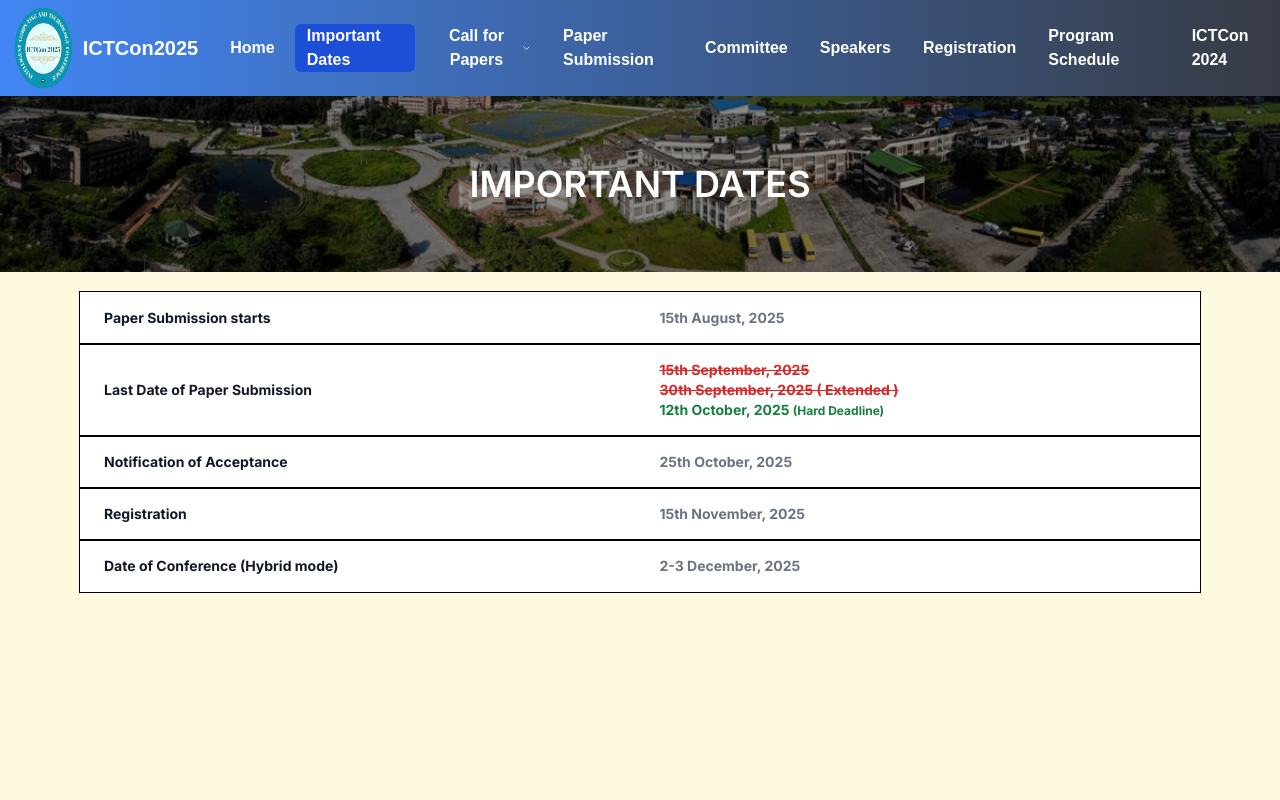
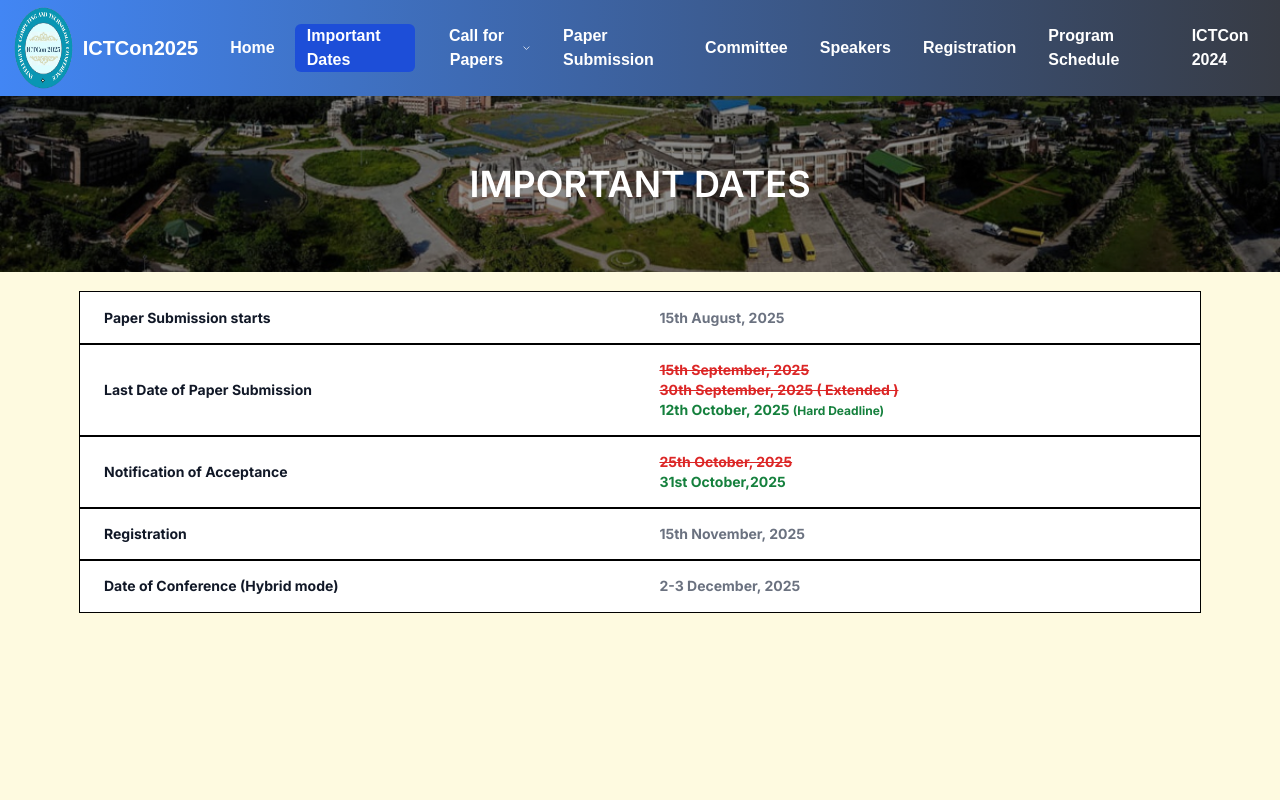
Before and after one commit to ictcon-cit/ictcon_2026, a Next.js app: page /dates in a window 1280 px wide. Shown: the top 800 px of the page. Built offline with nearby package versions, Linux system fonts and the light colour scheme.

Commit message:
updated important date

```diff
--- a/src/components/importantdates.tsx
+++ b/src/components/importantdates.tsx
@@ -42,8 +42,10 @@ const ImportantDates = () => {
             >
               Notification of Acceptance
             </th>
-            <td className="md:px-6 md:py-4 px-2 py-1 font-bold">
-              25th October, 2025
+            <td className="md:px-6 md:py-4 px-2 py-1 font-bold ">
+             <span className="line-through text-red-600"> 25th October, 2025</span>
+              <br />
+              <span className="text-green-700">31st October,2025</span>
             </td>
           </tr>
           <tr className="bg-white border-black outline outline-black outline-1">
```
Also changed, not shown: 1 other file (tests, documents, lock files or other folders).
